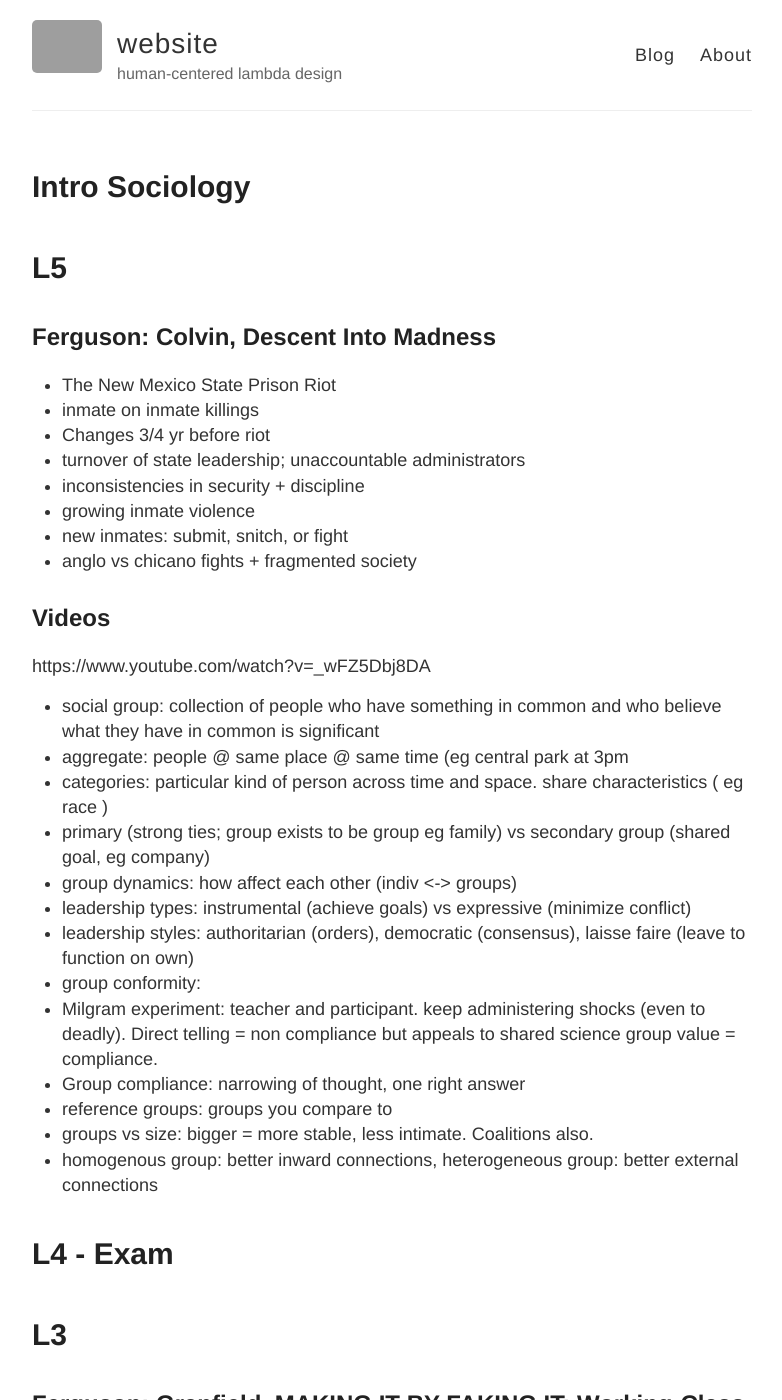
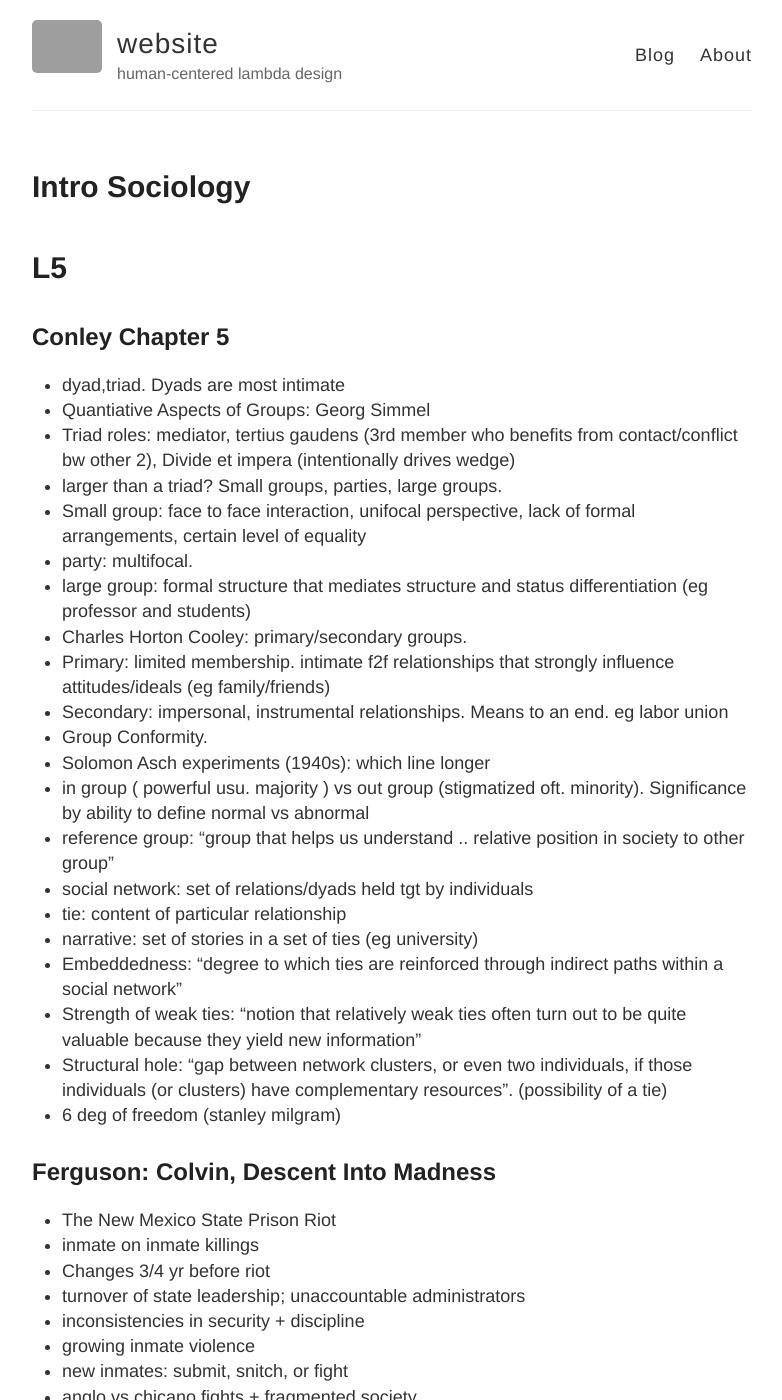
Before and after one commit to RONNCC/ronncc.github, a Jekyll site: the page built from _posts/2019-02-18-intro-sociology.md, in a window 1280 px wide and 1400 px high. Shown: the whole window, without its empty margins (248-1030 px from the left). Built offline with Jekyll 4.4.1, drawn with Linux system fonts in a browser that asks for light colours; our own code applies the rules of GitHub Pages for plain Markdown files; comment, search, counter and statistics services are not loaded; grey boxes are pictures that could not be loaded.

Commit message:
Update 2019-02-18-intro-sociology.md

```diff
--- a/_posts/2019-02-18-intro-sociology.md
+++ b/_posts/2019-02-18-intro-sociology.md
@@ -4,6 +4,32 @@ categories:
   - Class
 ---
 # L5
+
+## Conley Chapter 5
+- dyad,triad. Dyads are most intimate
+- Quantiative Aspects of Groups: Georg Simmel
+- Triad roles: mediator, tertius gaudens (3rd member who benefits from contact/conflict bw other 2), Divide et impera (intentionally drives wedge)
+- larger than a triad? Small groups, parties, large groups.
+- Small group: face to face interaction, unifocal perspective, lack of formal arrangements, certain level of equality
+- party: multifocal.
+- large group: formal structure that mediates structure and status differentiation (eg professor and students)
+- Charles Horton Cooley: primary/secondary groups.
+- Primary: limited membership. intimate f2f relationships that strongly influence attitudes/ideals (eg family/friends)
+- Secondary: impersonal, instrumental relationships. Means to an end. eg labor union
+- Group Conformity.
+- Solomon Asch experiments (1940s): which line longer
+- in group ( powerful usu. majority ) vs out group (stigmatized oft. minority). Significance by ability to define normal vs abnormal
+- reference group: "group that helps us understand .. relative position in society to other group"
+- social network: set of relations/dyads held tgt by individuals
+- tie: content of particular relationship
+- narrative: set of stories in a set of ties (eg university)
+- Embeddedness: "degree to which ties are reinforced through indirect paths within a social network"
+- Strength of weak ties: "notion that relatively weak ties often turn out to be quite valuable because they yield new information"
+- Structural hole: "gap between network clusters, or even
+two individuals, if those individuals (or clusters) have complementary resources". (possibility of a tie)
+- 6 deg of freedom (stanley milgram)
+
+
 
 ## Ferguson: Colvin, Descent Into Madness
 
```
